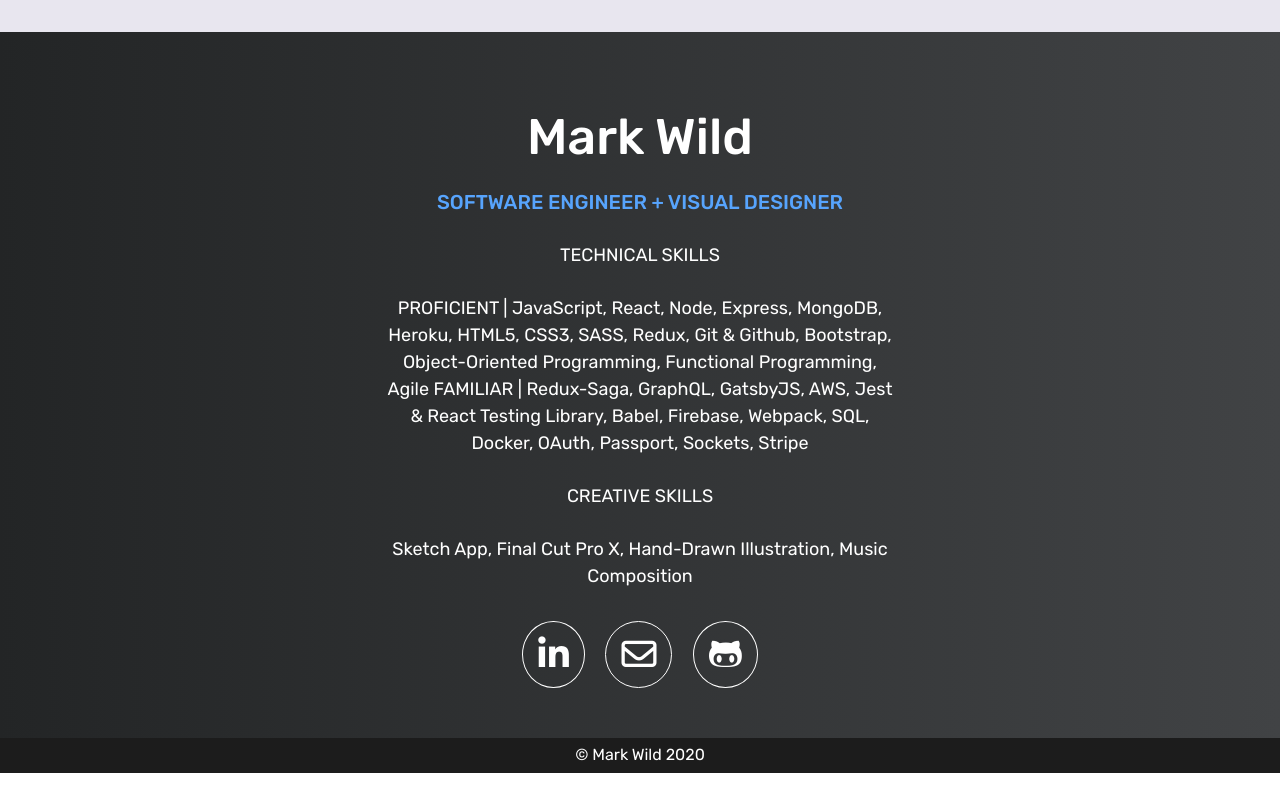
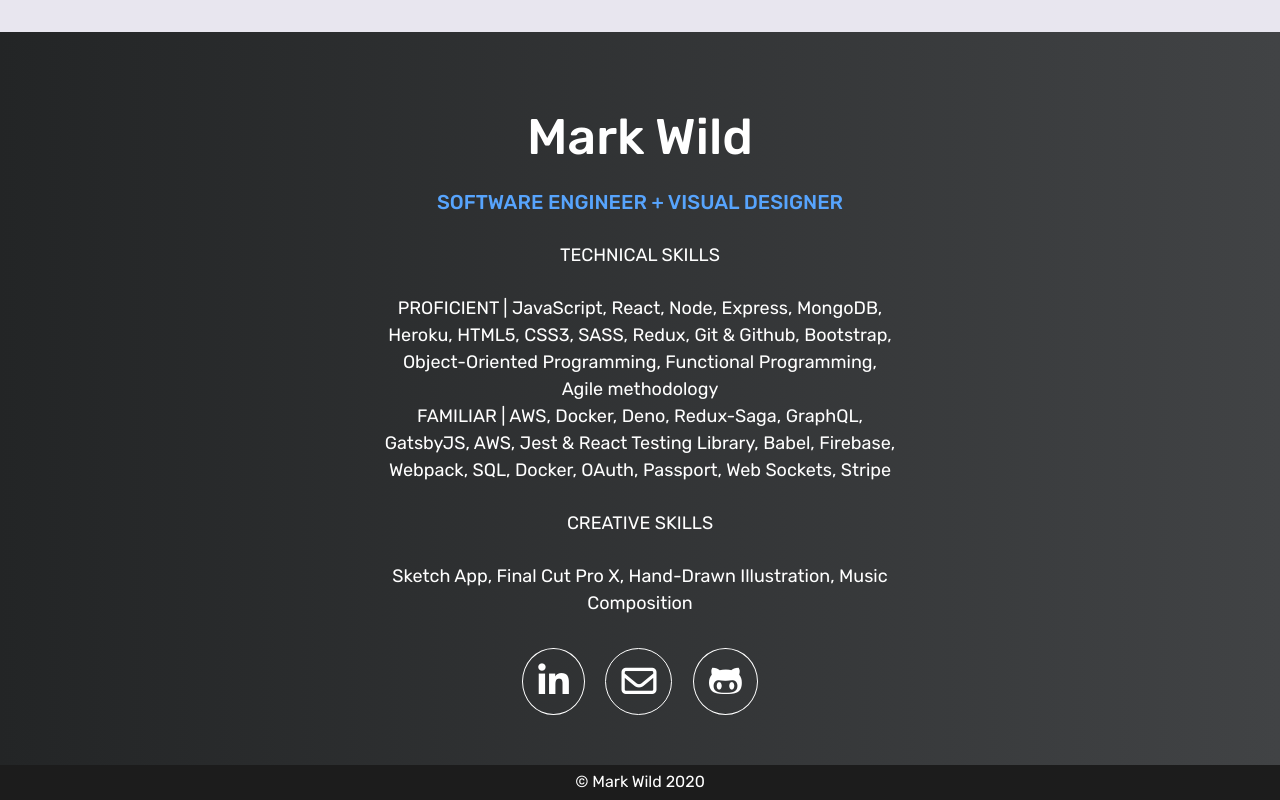
Before and after one commit to MorkWood2/portfolio-react, a React (Create React App) app: page / in a window 1280 px wide. Shown: the part 5197-5997 px from the top of the page. Before the commit the page ends 5970 px from the top, so only its background shows below. Built offline with nearby package versions, Linux system fonts and the light colour scheme.

Commit message:
add skills in footer

```diff
--- a/src/components/contact/contact.component.jsx
+++ b/src/components/contact/contact.component.jsx
@@ -11,9 +11,11 @@
       <p>
         PROFICIENT | JavaScript, React, Node, Express, MongoDB, Heroku, HTML5,
         CSS3, SASS, Redux, Git & Github, Bootstrap, Object-Oriented Programming,
-        Functional Programming, Agile FAMILIAR | Redux-Saga, GraphQL, GatsbyJS,
-        AWS, Jest & React Testing Library, Babel, Firebase, Webpack, SQL,
-        Docker, OAuth, Passport, Sockets, Stripe
+        Functional Programming, Agile methodology
+        <br />
+        FAMILIAR | AWS, Docker, Deno, Redux-Saga, GraphQL, GatsbyJS, AWS, Jest &
+        React Testing Library, Babel, Firebase, Webpack, SQL, Docker, OAuth,
+        Passport, Web Sockets, Stripe
       </p>
       <p>CREATIVE SKILLS</p>
       <p>
```
